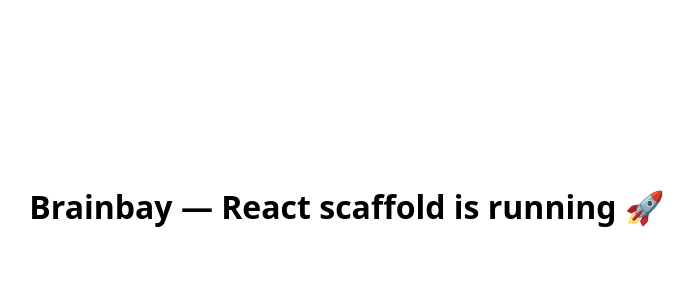
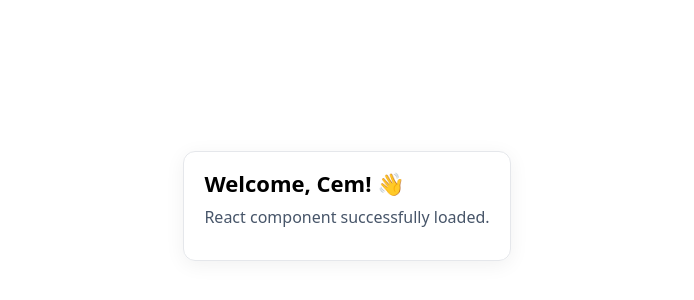
Before and after one commit to cemtanrikut/brainbay-fullstack-assignment, a React app in the folder frontend/: page / in a window 1280 px wide. Shown: the part 202-502 px from the top of the page, without its empty margins (293-987 px from the left). Built offline with nearby package versions, Linux system fonts and the light colour scheme; the HTML template or start-up script is replaced by a standard one.

Commit message:
feat(frontend): add Hello component and wire it in App
- Introduce a tiny, pure Hello component (props-based).
- Update App to render <Hello name='Cem' />.
- Keeps scope minimal to validate component loading.

```diff
--- a/frontend/src/App.jsx
+++ b/frontend/src/App.jsx
@@ -1,18 +1,23 @@
 /**
- * This renders a single <h1> element and verifies that
- * Vite + React are correctly configured.
+ * App.jsx
+ * -------------------------------------------------------------
+ * Step 2:
+ *   - Import and render the <Hello /> component.
+ *   - Later we will replace this with a real layout.
  */
+import Hello from "./components/Hello.jsx";
+
 export default function App() {
   return (
-    <div
+    <main
       style={{
-        height: "100vh",
+        minHeight: "100vh",
         display: "grid",
         placeItems: "center",
         fontFamily: "ui-sans-serif, system-ui, -apple-system, Segoe UI, Roboto",
       }}
     >
-      <h1>Brainbay — React scaffold is running 🚀</h1>
-    </div>
+      <Hello name="Cem" />
+    </main>
   );
 }
--- /dev/null
+++ b/frontend/src/components/Hello.jsx
@@ -0,0 +1,28 @@
+/**
+ * Hello.jsx
+ * -------------------------------------------------------------
+ * Purpose:
+ *   - Demonstrates a tiny, pure React component.
+ *   - Accepts a `name` prop and renders a friendly greeting.
+ *   - No side effects; easy to unit test later.
+ *
+ * Usage:
+ *   <Hello name="Cem" />
+ */
+export default function Hello({ name = "there" }) {
+  return (
+    <div
+      style={{
+        padding: "16px 20px",
+        border: "1px solid #e5e7eb",
+        borderRadius: 12,
+        boxShadow: "0 4px 20px rgba(0,0,0,0.06)",
+      }}
+    >
+      <h1 style={{ margin: 0, fontSize: 22 }}>Welcome, {name}! 👋</h1>
+      <p style={{ marginTop: 8, color: "#475569" }}>
+        React component successfully loaded.
+      </p>
+    </div>
+  );
+}
```
